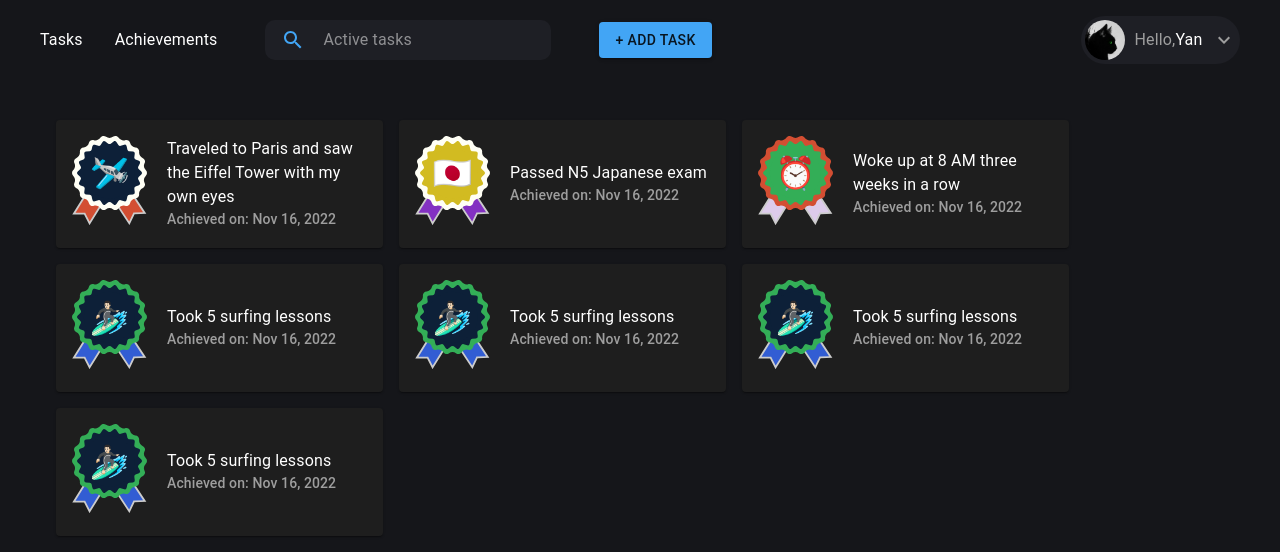
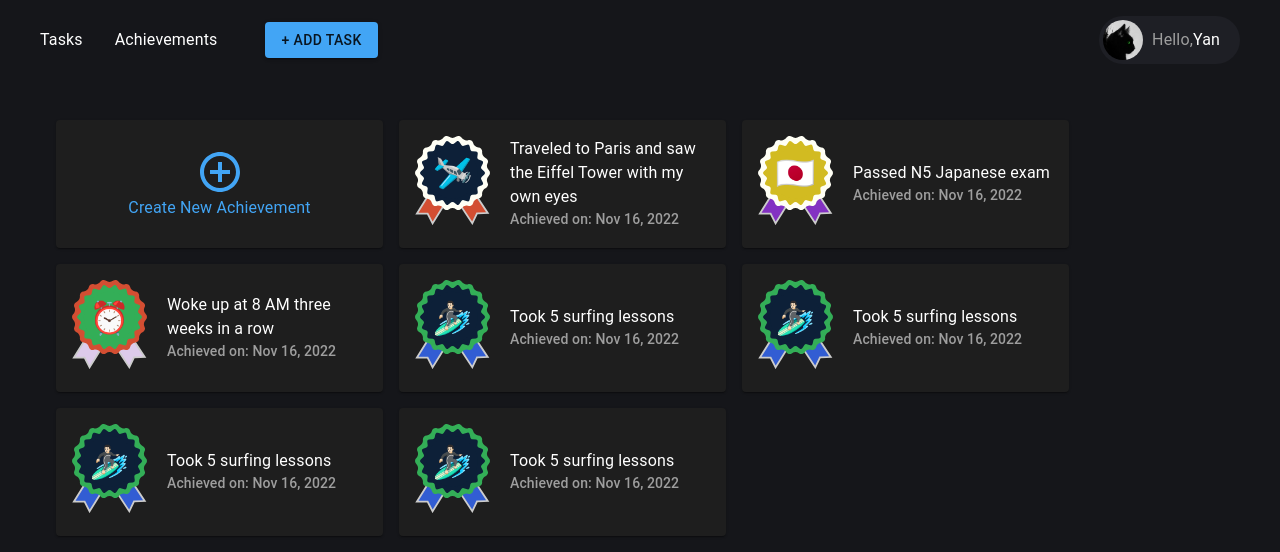
Before and after one commit to ygordeev/playlife, a Next.js app: page /achievements in a window 1280 px wide. Shown: the top 552 px of the page. Built offline with nearby package versions, Linux system fonts and the light colour scheme.

Commit message:
"Create New Achievement" button created

```diff
--- a/components/achievements/AchievementGrid.tsx
+++ b/components/achievements/AchievementGrid.tsx
@@ -2,6 +2,7 @@ import { useState } from 'react'
 import Grid from '@mui/material/Grid'
 import { AchievementDialog } from '@/components/dialogs'
 import { Achievement } from '@/types'
+import NewAchievementButton from './NewAchievementButton'
 import AchievementCard from './AchievementCard'
 
 // To-do: The achievement icons should be extracted from the store
@@ -26,6 +27,10 @@ const AchievementGrid = () => {
   return (
     <>
       <Grid container spacing={2}>
+        <Grid item>
+          <NewAchievementButton onClick={() => setIsAchievementDialogOpen(true)} />
+        </Grid>
+
         {achievementIcons.map(achievement => (
           <Grid key={achievement.id} item>
             <AchievementCard
--- a/components/achievements/NewAchievementButton.tsx
+++ b/components/achievements/NewAchievementButton.tsx
@@ -1,6 +1,29 @@
-const NewAchievementButton = () => {
+import Paper, { PaperProps } from '@mui/material/Paper';
+import Stack from '@mui/material/Stack';
+import Typography from '@mui/material/Typography';
+import AddCircleOutlineIcon from '@mui/icons-material/AddCircleOutline';
+
+const NewAchievementButtonStyle = {
+  width: 327,
+  height: '100%',
+  cursor: 'pointer',
+  p: 2,
+  '&:hover': {
+    backgroundColor: 'grey.800'
+  }
+}
+
+const NewAchievementButton = (paperProps: PaperProps) => {
   return (
-    <div>NewAchievementButton</div>
+    <Paper sx={NewAchievementButtonStyle} {...paperProps}>
+      <Stack justifyContent="center" alignItems="center" height="100%">
+        <AddCircleOutlineIcon color="primary" sx={{ fontSize: '3rem' }} />
+
+        <Typography color="primary.main">
+          Create New Achievement
+        </Typography>
+      </Stack>
+    </Paper>
   )
 }
 
--- a/components/controls/ProfileButton.tsx
+++ b/components/controls/ProfileButton.tsx
@@ -1,7 +1,6 @@
 import Stack from '@mui/material/Stack'
 import Avatar from '@mui/material/Avatar';
 import Typography from '@mui/material/Typography';
-import KeyboardArrowDownIcon from '@mui/icons-material/KeyboardArrowDown';
 
 // To-do: We should extract the actual user from the store
 import { user } from '@/constants';
@@ -26,14 +25,14 @@ const ProfileButton = () => {
     >
       <Avatar src="/images/avatar.jpg" alt="Yan Gordeev" />
 
-      {user && <Typography>
-        <Typography component="span" color="grey.500">
-          Hello,
+      {user && (
+        <Typography pr={2}>
+          <Typography component="span" color="grey.500">
+            Hello,
+          </Typography>
+          {user.firstName}
         </Typography>
-        {user.firstName}
-      </Typography>}
-
-      <KeyboardArrowDownIcon sx={{ color: 'grey.500' }} />
+      )}
     </Stack>
   )
 }
--- a/components/header/HeaderSection.tsx
+++ b/components/header/HeaderSection.tsx
@@ -1,7 +1,6 @@
 import { useState } from 'react'
 import Button from '@mui/material/Button';
 import { StackProps } from '@mui/material/Stack';
-import { SearchInput } from '@/components/inputs';
 import { ProfileButton } from '@/components/controls';
 import { HorizontalCenteredStack } from '@/components/layout';
 import { TaskDialog } from '@/components/dialogs';
@@ -21,7 +20,6 @@ const HeaderSection = (props: StackProps) => {
       >
         <HorizontalCenteredStack spacing={6}>
           <HeaderSectionNavigation />
-          <SearchInput />
           <Button
             variant="contained"
             onClick={() => setIsNewTaskDialogOpen(true)}
--- a/components/inputs/SearchInput.tsx
+++ /dev/null
@@ -1,38 +0,0 @@
-import { useState, useEffect } from 'react';
-import InputBase from '@mui/material/InputBase';
-import IconButton from '@mui/material/IconButton';
-import SearchIcon from '@mui/icons-material/Search';
-import Stack from '@mui/material/Stack';
-
-const SearchInput = () => {
-  const [searchQuery, setSearchQuery] = useState('');
-
-  useEffect(() => {
-    // To-do: Display the list of all the tasks matching the query
-  }, [searchQuery]);
-
-  return (
-    <Stack
-      direction="row"
-      alignItems="center"
-      bgcolor="grey.dark"
-      borderRadius={2.5}
-      gap={1.25}
-      px={1}
-    >
-      <IconButton>
-        <SearchIcon color="primary" />
-      </IconButton>
-
-      <InputBase
-        value={searchQuery}
-        placeholder="Active tasks"
-        sx={{ color: 'common.white' }}
-        fullWidth
-        onChange={e => setSearchQuery(e.target.value)}
-      />
-    </Stack>
-  )
-}
-
-export default SearchInput;
--- a/components/inputs/index.ts
+++ b/components/inputs/index.ts
@@ -1,4 +1,3 @@
-export { default as SearchInput } from './SearchInput'
 export { default as Dropdown } from './Dropdown'
 export { default as DatePicker } from './DatePicker'
 export { default as ImagePicker } from './ImagePicker'
```
